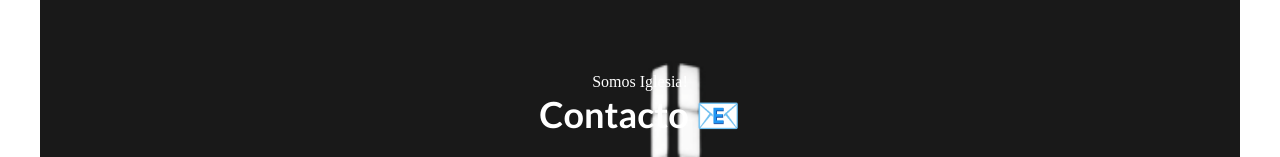
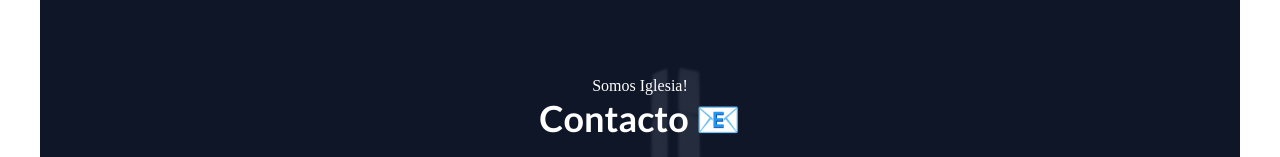
Before and after one commit to sebygalla/encuentro-tailwind, a React (Vite) app: page / in a window 1280 px wide. Shown: the part 9289-9446 px from the top of the page. Built offline with nearby package versions, Linux system fonts and the light colour scheme; a web font is replaced by a local one.

Commit message:
slate-900

```diff
--- a/src/App.jsx
+++ b/src/App.jsx
@@ -57,7 +57,7 @@ function App() {
         id="vision"
         className="clipPath relative flex items-center justify-center">
         <div className=" flex flex-col items-center justify-start py-32">
-          <div class="to absolute inset-0 z-0 bg-slate-700 bg-gradient-to-br from-slate-900 "></div>
+          <div class="to absolute inset-0 z-0 bg-slate-700 bg-gradient-to-br from-slate-900"></div>
 
           <TituloWeb title="Visión 👓 " color="white" />
 
@@ -133,7 +133,7 @@ Si está buscando un lugar donde su hijo pueda crecer espiritualmente y sentirse
       {/* SPOTIFY */}
       <div
         id="Spotify"
-        className="flex h-[1000px] w-[100%] mx-auto flex-col items-center bg-gradient-to-br from-yellow-600 to-red-600  bg-cover xl:grid xl:grid-cols-2 xl:place-items-baseline">
+        className="flex h-[1000px] w-[100%] mx-auto flex-col items-center bg-slate-900  bg-cover xl:grid xl:grid-cols-2 xl:place-items-baseline">
         <div className="mt-20 mb-10 w-[90%]">
           <TituloWeb title="Alabanza 🙌 " color="white" />
           <p className="z-10 hidden p-16 font-links text-[16px] font-light text-white/90 xl:grid ">
@@ -167,7 +167,7 @@ Si está buscando un lugar donde su hijo pueda crecer espiritualmente y sentirse
       </div>
 
       {/* BANNER */}
-      <div className="flex h-[30vh] justify-center relative bg-nubes bg-center bg-cover p-5 xl:h-[10vh] xl:py-[15%]">
+      <div className="flex h-[30vh] justify-center relative bg-nubes bg-center bg-cover p-5 xl:h-[10vh] xl:py-[15%] mb-1">
       <div class="absolute inset-0 bg-gradient-to-br from-yellow-600/80 to-red-600/80"></div>
 
         <Banner />
@@ -175,8 +175,9 @@ Si está buscando un lugar donde su hijo pueda crecer espiritualmente y sentirse
 
       <div
         id="contacto"
-        className=" justify-cente flex flex-col items-center bg-formulario bg-cover bg-fixed bg-center bg-no-repeat py-[10%]">
-        <div className="mt-[10%] xl:mt-[6%]">
+        className="relative justify-cente flex flex-col items-center bg-formulario bg-cover bg-fixed bg-center bg-no-repeat py-[10%]">
+          <div class="to absolute inset-0 z-0 bg-slate-900/90"></div>
+        <div className="mt-[10%] xl:mt-[6%] z-10">
           <TituloWeb title="Contacto 📧" color="white" />
         </div>
 
```
